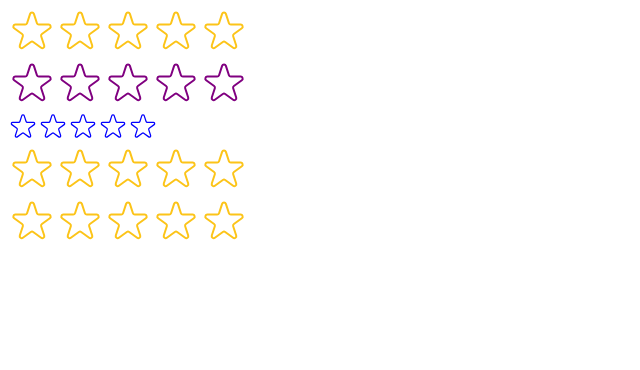
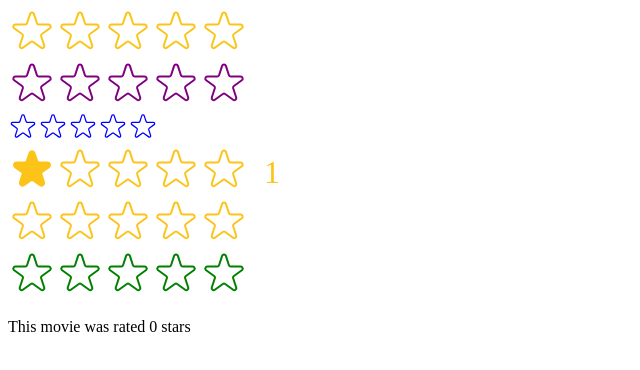
Before and after one commit to naLeilan/CineHub, a React (Vite) app: page / in a window 1280 px wide. Shown: the top 370 px of the page, without its empty margins (0-640 px from the left). Built offline with nearby package versions, Linux system fonts and the light colour scheme.

Commit message:
add rating from outside

```diff
--- a/src/StarRating.jsx
+++ b/src/StarRating.jsx
@@ -16,12 +16,14 @@ export default function StarRating({
   size = 48,
   className = "",
   message = [],
+  defaultRating = 0,
+  onSetRating,
 }) {
-  const [rating, setRating] = useState(0);
+  const [rating, setRating] = useState(defaultRating);
   const [hoverRating, setHoverRating] = useState(0);
 
   function handleRating(rating) {
-    setRating(rating);
+    onSetRating ? onSetRating(rating) : setRating(rating);
   }
 
   const textStyle = {
--- a/src/main.jsx
+++ b/src/main.jsx
@@ -1,9 +1,19 @@
-import React from "react";
+import React, { useState } from "react";
 import ReactDOM from "react-dom/client";
 // import App from './App.jsx'
 // import './index.css'
+import StarRating from "./StarRating";
 
-import StarRating from "./StarRating";
+function Test() {
+  const [movierating, setMovieRating] = useState(0);
+
+  return (
+    <div>
+      <StarRating color="green" onSetRating={setMovieRating} />
+      <p>This movie was rated {movierating} stars</p>
+    </div>
+  );
+}
 
 ReactDOM.createRoot(document.getElementById("root")).render(
   <React.StrictMode>
@@ -11,10 +21,11 @@ ReactDOM.createRoot(document.getElementById("root")).render(
     <StarRating maxRating={5} />
     <StarRating maxRating={5} color="purple" />
     <StarRating maxRating={5} color="blue" size="30" />
-    <StarRating maxRating={5} className="test" />
+    <StarRating maxRating={5} className="test" defaultRating={1} />
     <StarRating
       maxRating={5}
       message={["Terrible", "Bad", "OK", "Good", "Amazing"]}
     />
+    <Test />
   </React.StrictMode>
 );
```
